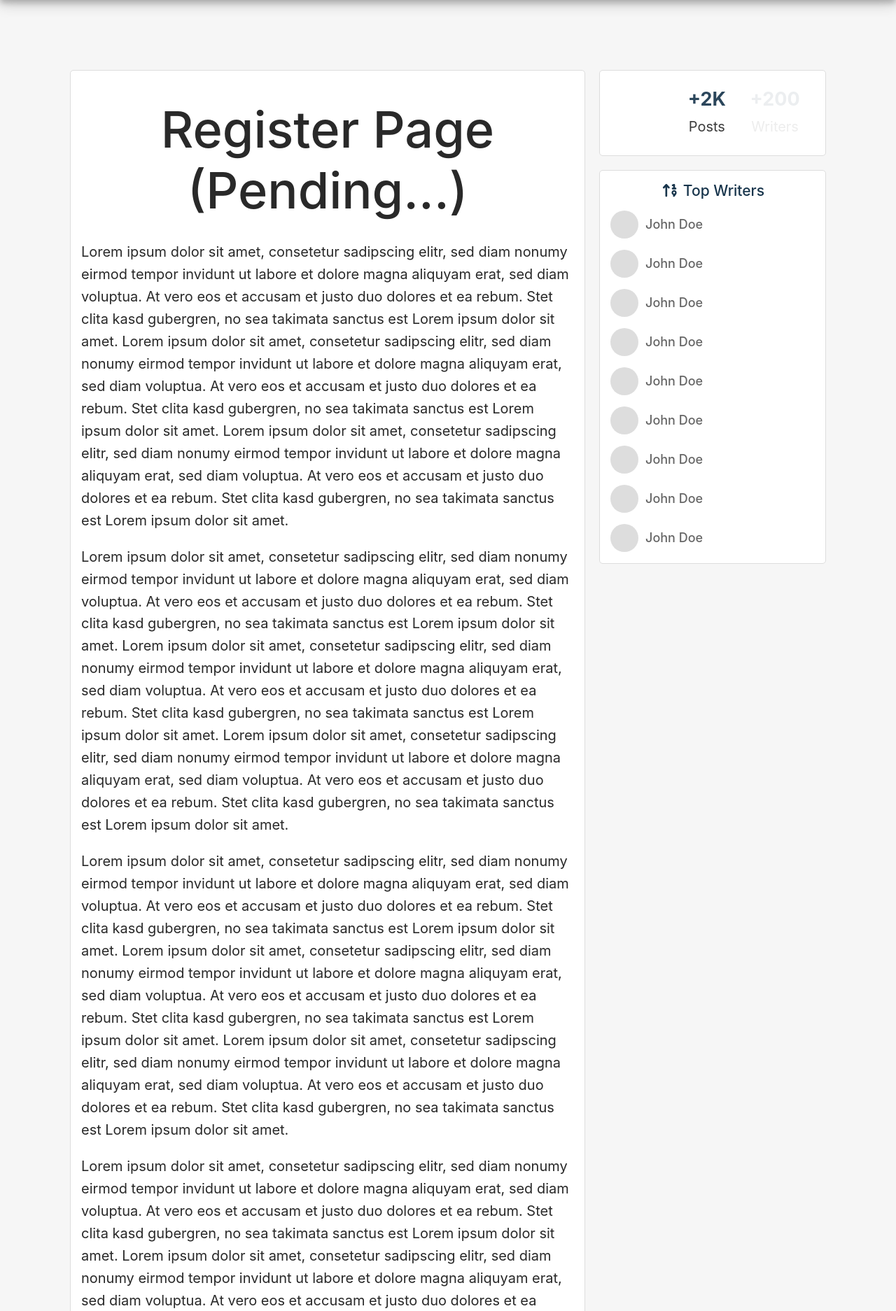
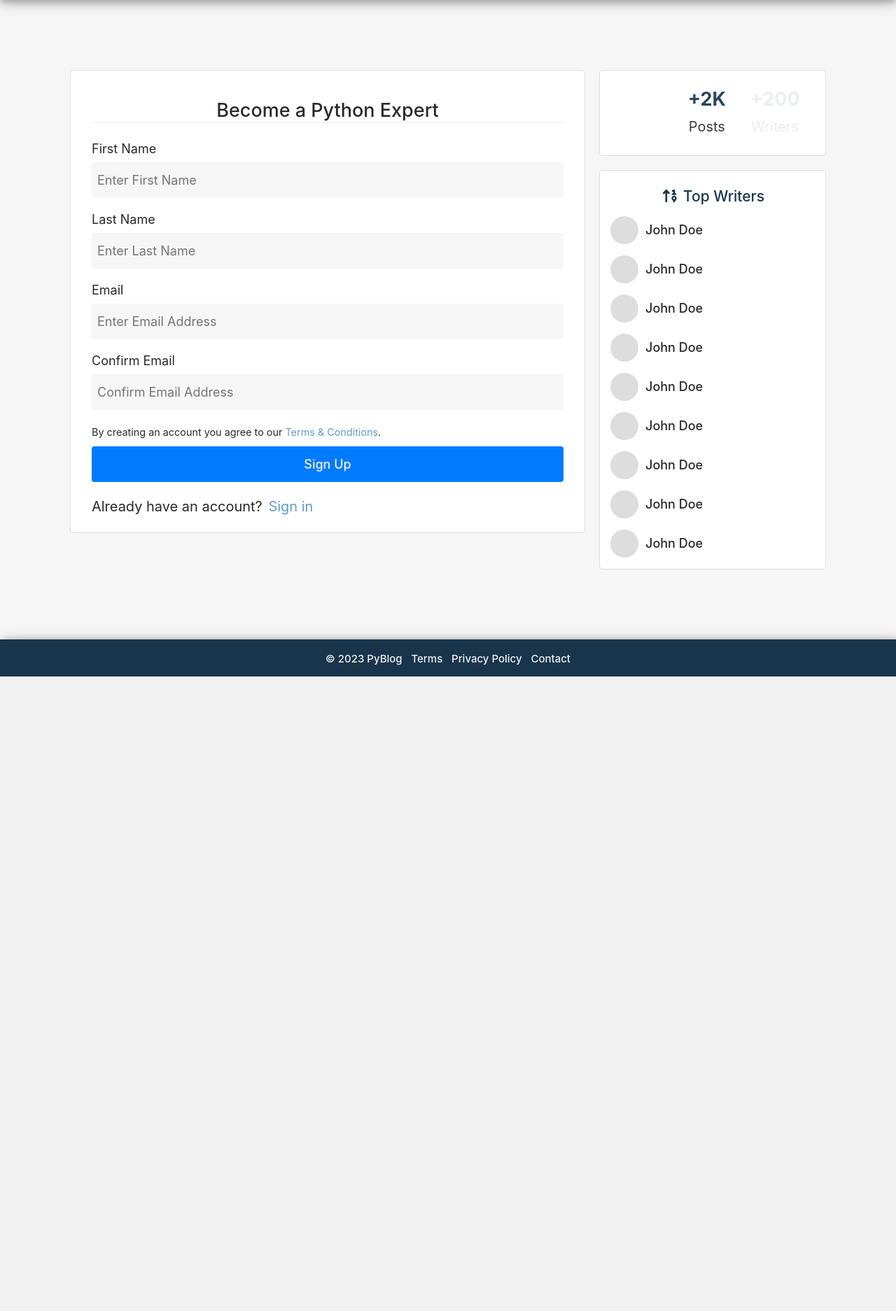
Before and after one commit to mohelhelb/pyblog, a Flask app: page /register in a window 1280 px wide. Shown: the part 54-1928 px from the top of the page at 70% size. After the commit the page ends 1021 px from the top, so only its background shows below. Run offline with Flask 3, Linux system fonts and the light colour scheme.

Commit message:
Create registration form

```diff
--- a/static/style.css
+++ b/static/style.css
@@ -1,5 +1,17 @@
 :root {
   font-size: 18px;
+  /* Colors by name */
+  --white: #fff;
+  --black: #292929;
+  --gray-xs: #f6f6f6;
+  --gray-s: #f1f1f1;
+  --gray-m: #ddd;
+  --gray-l: #999;
+  --gray-xl: #666;
+  --blue-s: #619ccd;
+  /* --blue-m: #1a73e8; */
+  --blue-l: #007bff;
+  --blue-xxl: #18354c;
 }
 
 * {
@@ -33,11 +45,54 @@ p {
 }
 
 a {
+  color: var(--blue-s);
+  /* color: var(--blue-m); */
   text-decoration: none;
 }
 
+input {
+  width: 100%;
+  margin: 9px 0 20px 0;
+  border: none;
+  border-radius: 4px;
+  padding: 15px 8px;
+  background-color: var(--gray-xs);
+  font-size: inherit;
+  font-family: inherit;
+}
+
+input:not([type="submit"]):focus {
+  outline: 4px solid rgba(0, 123, 255, 0.3);
+}
+
+input[type="submit"] {
+  background-color: var(--blue-l);
+  color: var(--gray-s);
+  font-weight: 500;
+  opacity: 1;
+  transition: opacity 0.4s;
+}
+
+input[type="submit"]:hover {
+  opacity: 0.7;
+  cursor: pointer;
+}
+
+form fieldset {
+  margin: 0;
+  border: none;
+  padding: 0;
+}
+
+form legend {
+  padding: 0;
+  text-align: center;
+  font-size: 1.5rem;
+  font-weight: 500;
+}
+
 #header {
-  background-color: #18354c;
+  background-color: var(--blue-xxl);
   box-shadow: 0 4px 8px 0 rgba(0, 0, 0, 0.2), 0 6px 20px 0 rgb(0, 0, 0, 0.19);
 }
 
@@ -76,18 +131,43 @@ a {
 }
 
 .card {
-  border-top: 1px solid #ddd;
-  border-bottom: 1px solid #ddd;
+  border-top: 1px solid var(--gray-m);
+  border-bottom: 1px solid var(--gray-m);
   padding: 0 15px;
-  background-color: #fff
+  background-color: var(--white);
 }
 
-/* Predefined Margins */
+.hr {
+  border: 1px solid var(--gray-xs);
+}
+
+/* Predefined Margin */
 .mt-48 {
   margin-top: 48px;
 }
 .mb-48 {
   margin-bottom: 48px;
+}
+.mt-40 {
+  margin-top: 40px;
+}
+.mb-40 {
+  margin-bottom: 40px;
+}
+.mt-26 {
+  margin-top: 26px;
+}
+.mb-26 {
+  margin-bottom: 26px;
+}
+.mt-24 {
+  margin-top: 24px;
+}
+.mb-24 {
+  margin-bottom: 24px;
+}
+.mt-20 {
+  margin-top: 20px;
 }
 .mb-20 {
   margin-bottom: 20px;
@@ -97,6 +177,21 @@ a {
 }
 .mb-16 {
   margin-bottom: 16px;
+}
+.mt-6 {
+  margin-top: 6px;
+}
+.mb-6 {
+  margin-bottom: 6px;
+}
+.ml-3 {
+  margin-left: 3px;
+}
+.mt-0 {
+  margin-top: 0;
+}
+.mb-0 {
+  margin-bottom: 0;
 }
 
 .fright {
@@ -125,23 +220,23 @@ a {
   width: 40px;
   height: 40px;
   border-radius: 50%;
-  background-color: #ddd;
+  background-color: var(--gray-m);
   line-height: 0;
 }
 
 .username {
   margin-left: 5px;
-  color: #666;
+  color: var(--black);
   font-weight: 500;
   transition: color 0.4s;
 }
 
+.username:hover {
+  color: var(--blue-s);
+}
+
 .fake-avatar, .username {
   vertical-align: middle;
-}
-
-.username:hover {
-  color: #619ccd;
 }
 
 .topnav {
@@ -199,7 +294,8 @@ a {
 
 .footer {
   padding: 16px 8px;
-  background-color: #18354c;
+  background-color: var(--blue-xxl);
+  box-shadow: 4px 0 8px 0 rgba(0, 0, 0, 0.2), 6px 0 20px 0 rgb(0, 0, 0, 0.19);
 }
 
 .footer nav {
@@ -340,9 +436,13 @@ a {
     max-width: 940px;
   }
 
-  .card {
-    border: 1px solid #ddd;
+  #main .card, #sidebar .card {
+    border: 1px solid var(--gray-m);
     border-radius: 5px;
+  }
+
+  #main .card {
+    padding: 0 30px;
   }
 
   .fright {
--- a/templates/base.html
+++ b/templates/base.html
@@ -75,7 +75,7 @@
       </div>
       <!-- Top Writers -->
       <div class="card">
-        <header class="top-writers mb-16 mt-16">
+        <header class="top-writers mt-24 mb-16">
           <h3><i class="fa-solid fa-arrow-up-1-9 fa-fw"></i> Top Writers</h3>
         </header>
         <div class="mb-16">
--- a/templates/register.html
+++ b/templates/register.html
@@ -1,30 +1,22 @@
 {% extends "base.html" %}
 
 {% block content %}
-  <h1>Register Page (Pending...)</h1>
-  <p>
-    Lorem ipsum dolor sit amet, consetetur sadipscing elitr, sed diam nonumy eirmod tempor invidunt ut labore et dolore magna aliquyam erat, sed diam voluptua. At vero eos et accusam et justo duo dolores et ea rebum. Stet clita kasd gubergren, no sea takimata sanctus est Lorem ipsum dolor sit amet.
-    Lorem ipsum dolor sit amet, consetetur sadipscing elitr, sed diam nonumy eirmod tempor invidunt ut labore et dolore magna aliquyam erat, sed diam voluptua. At vero eos et accusam et justo duo dolores et ea rebum. Stet clita kasd gubergren, no sea takimata sanctus est Lorem ipsum dolor sit amet.
-    Lorem ipsum dolor sit amet, consetetur sadipscing elitr, sed diam nonumy eirmod tempor invidunt ut labore et dolore magna aliquyam erat, sed diam voluptua. At vero eos et accusam et justo duo dolores et ea rebum. Stet clita kasd gubergren, no sea takimata sanctus est Lorem ipsum dolor sit amet.
-  </p>
-  <p>
-    Lorem ipsum dolor sit amet, consetetur sadipscing elitr, sed diam nonumy eirmod tempor invidunt ut labore et dolore magna aliquyam erat, sed diam voluptua. At vero eos et accusam et justo duo dolores et ea rebum. Stet clita kasd gubergren, no sea takimata sanctus est Lorem ipsum dolor sit amet.
-    Lorem ipsum dolor sit amet, consetetur sadipscing elitr, sed diam nonumy eirmod tempor invidunt ut labore et dolore magna aliquyam erat, sed diam voluptua. At vero eos et accusam et justo duo dolores et ea rebum. Stet clita kasd gubergren, no sea takimata sanctus est Lorem ipsum dolor sit amet.
-    Lorem ipsum dolor sit amet, consetetur sadipscing elitr, sed diam nonumy eirmod tempor invidunt ut labore et dolore magna aliquyam erat, sed diam voluptua. At vero eos et accusam et justo duo dolores et ea rebum. Stet clita kasd gubergren, no sea takimata sanctus est Lorem ipsum dolor sit amet.
-  </p>
-  <p>
-    Lorem ipsum dolor sit amet, consetetur sadipscing elitr, sed diam nonumy eirmod tempor invidunt ut labore et dolore magna aliquyam erat, sed diam voluptua. At vero eos et accusam et justo duo dolores et ea rebum. Stet clita kasd gubergren, no sea takimata sanctus est Lorem ipsum dolor sit amet.
-    Lorem ipsum dolor sit amet, consetetur sadipscing elitr, sed diam nonumy eirmod tempor invidunt ut labore et dolore magna aliquyam erat, sed diam voluptua. At vero eos et accusam et justo duo dolores et ea rebum. Stet clita kasd gubergren, no sea takimata sanctus est Lorem ipsum dolor sit amet.
-    Lorem ipsum dolor sit amet, consetetur sadipscing elitr, sed diam nonumy eirmod tempor invidunt ut labore et dolore magna aliquyam erat, sed diam voluptua. At vero eos et accusam et justo duo dolores et ea rebum. Stet clita kasd gubergren, no sea takimata sanctus est Lorem ipsum dolor sit amet.
-  </p>
-  <p>
-    Lorem ipsum dolor sit amet, consetetur sadipscing elitr, sed diam nonumy eirmod tempor invidunt ut labore et dolore magna aliquyam erat, sed diam voluptua. At vero eos et accusam et justo duo dolores et ea rebum. Stet clita kasd gubergren, no sea takimata sanctus est Lorem ipsum dolor sit amet.
-    Lorem ipsum dolor sit amet, consetetur sadipscing elitr, sed diam nonumy eirmod tempor invidunt ut labore et dolore magna aliquyam erat, sed diam voluptua. At vero eos et accusam et justo duo dolores et ea rebum. Stet clita kasd gubergren, no sea takimata sanctus est Lorem ipsum dolor sit amet.
-    Lorem ipsum dolor sit amet, consetetur sadipscing elitr, sed diam nonumy eirmod tempor invidunt ut labore et dolore magna aliquyam erat, sed diam voluptua. At vero eos et accusam et justo duo dolores et ea rebum. Stet clita kasd gubergren, no sea takimata sanctus est Lorem ipsum dolor sit amet.
-  </p>
-  <p>
-    Lorem ipsum dolor sit amet, consetetur sadipscing elitr, sed diam nonumy eirmod tempor invidunt ut labore et dolore magna aliquyam erat, sed diam voluptua. At vero eos et accusam et justo duo dolores et ea rebum. Stet clita kasd gubergren, no sea takimata sanctus est Lorem ipsum dolor sit amet.
-    Lorem ipsum dolor sit amet, consetetur sadipscing elitr, sed diam nonumy eirmod tempor invidunt ut labore et dolore magna aliquyam erat, sed diam voluptua. At vero eos et accusam et justo duo dolores et ea rebum. Stet clita kasd gubergren, no sea takimata sanctus est Lorem ipsum dolor sit amet.
-    Lorem ipsum dolor sit amet, consetetur sadipscing elitr, sed diam nonumy eirmod tempor invidunt ut labore et dolore magna aliquyam erat, sed diam voluptua. At vero eos et accusam et justo duo dolores et ea rebum. Stet clita kasd gubergren, no sea takimata sanctus est Lorem ipsum dolor sit amet.
-  </p>
+  <form action="" method="POST" class="mt-40 mb-20">
+    <fieldset>
+      <legend>Become a Python Expert</legend>
+      <hr class="hr mt-0 mb-26">
+      <label for="firstName">First Name</label>
+      <input type="text" id="firstName" name="first_name" placeholder="Enter First Name" required>
+      <label for="lastName">Last Name</label>
+      <input type="text" id="lastName" name="last_name" placeholder="Enter Last Name" required>
+      <label for="emailAddress">Email</label>
+      <input type="email" id="emailAddress" name="email" placeholder="Enter Email Address" required>
+      <label for="confirmEmailAddress">Confirm Email</label>
+      <input type="password" id="confirmEmailAddress" name="confirm_email" placeholder="Confirm Email Address" required>
+      <!-- <hr class="hr mt-6"> -->
+      <p class="small mt-0 mb-0">By creating an account you agree to our <a href="#">Terms & Conditions</a>.</p>
+      <input type="submit" value="Sign Up">
+      <p class="mt-0 mb-0">Already have an account? <a href="#" class="ml-3">Sign in</a></p>
+    </fieldset>
+  </form>
 {% endblock content %}
```
Also changed, not shown: other parts of static/style.css (+16 -16 lines).
